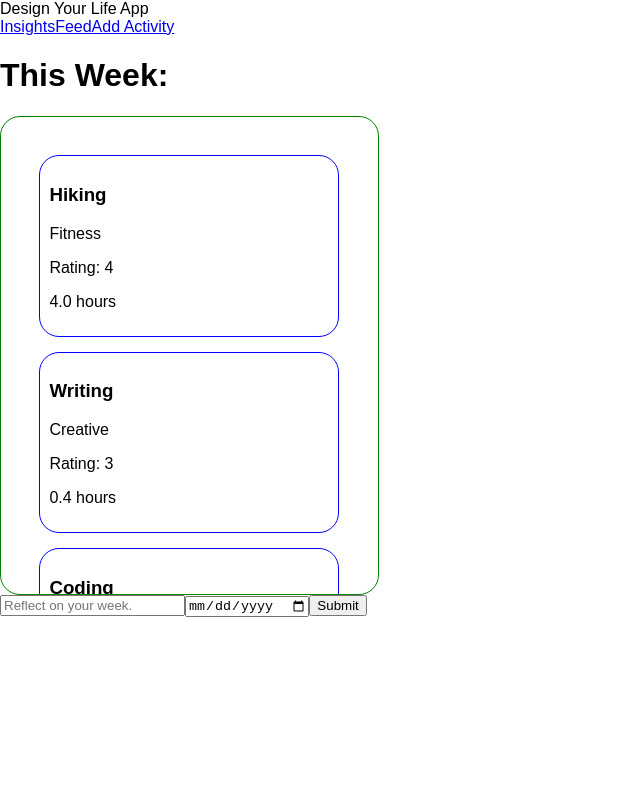
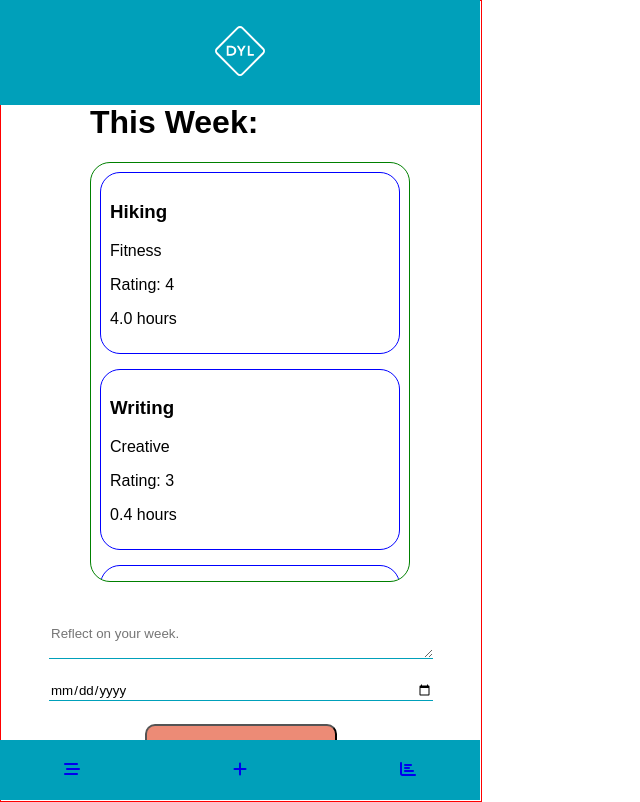
Before and after one commit to kurtve/React-Front-End, a React (Create React App) app in the folder react-front-end/: page /Insights in a window 1280 px wide. Shown: the whole page, without its empty margins (0-640 px from the left). Built offline with nearby package versions, Linux system fonts and the light colour scheme; a web font is replaced by a local one.

Commit message:
worked on some styling. began working on the top and bottom navigation and styling the reflection form.

```diff
--- a/react-front-end/public/index.html
+++ b/react-front-end/public/index.html
@@ -7,6 +7,7 @@
     <meta name="theme-color" content="#000000" />
     <link rel="apple-touch-icon" href="logo192.png" />
     <link rel="stylesheet" href="https://use.typekit.net/abv8sfc.css">
+    <script src="https://kit.fontawesome.com/bac01fa988.js" crossorigin="anonymous"></script>
     <title>Design Your Life</title>
   </head>
   <body>
--- a/react-front-end/src/App.js
+++ b/react-front-end/src/App.js
@@ -1,24 +1,36 @@
 import React from 'react';
 import { Route } from 'react-router-dom';
 import Nav from './Components/Nav/Nav';
+import logo from './Assets/logo.svg';
 import ActivitiesFeed from './Components/ActivitiesFeed/ActivitesFeed';
 import Insights from './Components/Insights/Insights';
 import AddActivityForm from './Components/ActivitiesFeed/AddActivityForm';
 import ActivityCard from './Components/ActivitiesFeed/ActivityCard';
-
+import styled from 'styled-components';
 
 function App() {
+
+  const StyledApp = styled.div `
+    max-width: 480px;
+    height: 100vh;
+    border: 1px solid red;
+    overflow-y: scroll;
+    display: flex;
+    flex-direction: column;
+    justify-content: space-around;
+    align-items: center;
+  `
+
   return (
-    <>
-     Design Your Life App
-     <Nav />
+    <StyledApp>
+     <Nav logo={logo} />
 
      <Route exact path="/" component={ActivitiesFeed} />
      <Route path="/Insights" component={Insights} />
      <Route path="/AddActivityForm" component={AddActivityForm} />
      <Route path="/AddActivityForm:id" component={ActivityCard} />
 
-    </>
+    </StyledApp>
   );
 }
 
--- a/react-front-end/src/Components/Insights/ReflectionForm.js
+++ b/react-front-end/src/Components/Insights/ReflectionForm.js
@@ -1,6 +1,36 @@
 import React, { useState } from 'react'
+import styled from 'styled-components'
 
 export default function ReflectionForm(props) {
+
+  const StyledForm = styled.form `
+    width: 80%;
+    display: flex;
+    flex-direction: column;
+    align-items: space-around;
+    justify-content: center;
+    & input, & textarea {
+      margin-bottom: 6%;
+      font-family: inherit;
+      border: none;
+      border-bottom: 1px solid #00a0ba;
+      color: black;
+      background: white;
+    }
+    & button {
+      background: #ec8b76;
+      font-family: inherit;
+      font-size: 2rem;
+      font-weight: 500;
+      letter-spacing: .15rem;
+      width: 50%;
+      margin: auto;
+      border-radius: 10px;
+      padding: 2% 4%;
+      color: white;
+      text-transform: uppercase;
+    }
+  `
 
   const initialValue = [{
     reflection: '',
@@ -33,9 +63,8 @@ export default function ReflectionForm(props) {
 
   return (
     <>
-      <form onSubmit={handleSubmit}>
-        <input
-          type="textarea"
+      <StyledForm onSubmit={handleSubmit}>
+        <textarea
           name="reflection"
           placeholder="Reflect on your week."
           onChange={handleChange}
@@ -46,7 +75,7 @@ export default function ReflectionForm(props) {
           onChange={handleChange}
         />
         <button type="submit">Submit</button>
-      </form>
+      </StyledForm>
     </>
   )
 }
--- a/react-front-end/src/Components/Nav/BottomNav.js
+++ b/react-front-end/src/Components/Nav/BottomNav.js
@@ -0,0 +1,28 @@
+import React from 'react'
+import { Link } from 'react-router-dom'
+import styled from 'styled-components'
+
+export default function BottomNav() {
+
+  const StyledBottomNav = styled.div `
+    box-sizing: border-box;
+    position: fixed;
+    bottom: 0;
+    left: 0;
+    width: 480px;
+    height: 60px;
+    display: flex;
+    padding: 0 5%;
+    justify-content: space-between;
+    align-items: center;
+    background: #00a0ba;
+  `
+
+  return (
+    <StyledBottomNav>
+      <Link to="/"><i class="fas fa-stream"></i></Link>
+      <Link to="/AddActivityForm"><i class="fas fa-plus"></i></Link>
+      <Link to="/Insights"><i class="fas fa-chart-bar"></i></Link>
+    </StyledBottomNav>
+  )
+}
--- a/react-front-end/src/Components/Nav/Nav.js
+++ b/react-front-end/src/Components/Nav/Nav.js
@@ -1,9 +1,14 @@
 import React from 'react'
 import { NavLink } from 'react-router-dom'
+import TopNav from './TopNav'
+import BottomNav from './BottomNav'
 
-export default function Nav() {
+export default function Nav({logo}) {
   return (
     <div>
+      <TopNav logo={logo} />
+      <BottomNav />
+
       <NavLink to="/Insights">Insights</NavLink>
       <NavLink to="/">Feed</NavLink>
       <NavLink to="/AddActivityForm">Add Activity</NavLink>
--- a/react-front-end/src/Components/Nav/TopNav.js
+++ b/react-front-end/src/Components/Nav/TopNav.js
@@ -1,9 +1,27 @@
 import React from 'react'
+import styled from 'styled-components'
+import { Link } from 'react-router-dom'
 
-export default function Nav() {
+export default function Nav({logo}) {
+
+  const StyledTopNav = styled.div `
+    position: fixed;
+    top: 0;
+    left: 0;
+    width: 480px;
+    padding: 2% 0;
+    display: flex;
+    justify-content: center;
+    align-items: center;
+    height: auto;
+    background: #00a0ba;
+  `
+
   return (
-    <div>
-      Nav
-    </div>
+    <StyledTopNav>
+      <Link to="/">
+        <img src={logo} alt="Design Your Life Logo" style={{ height: '50px', width: 'auto', fill: '#00a0ba'}}/>
+      </Link>
+    </StyledTopNav>
   )
 }
```
Also changed, not shown: react-front-end/src/Assets/logo.svg (added).
